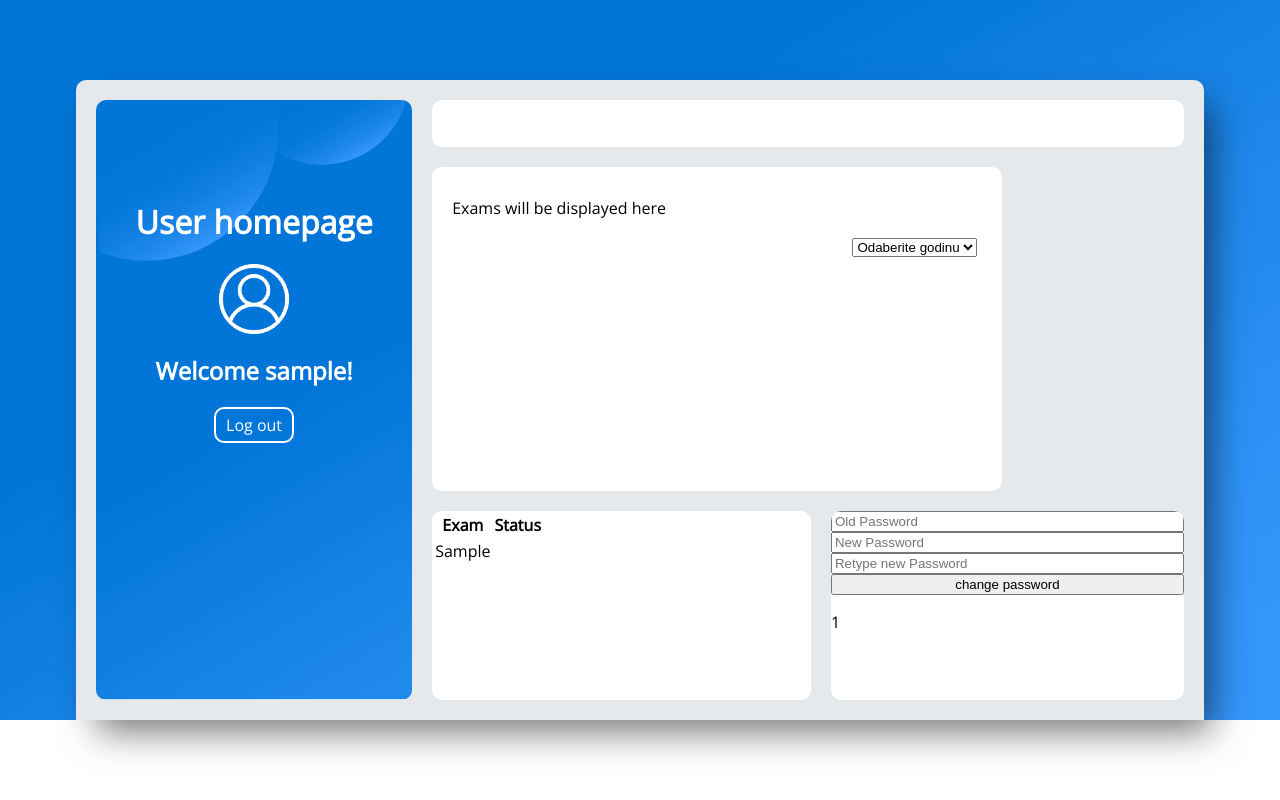
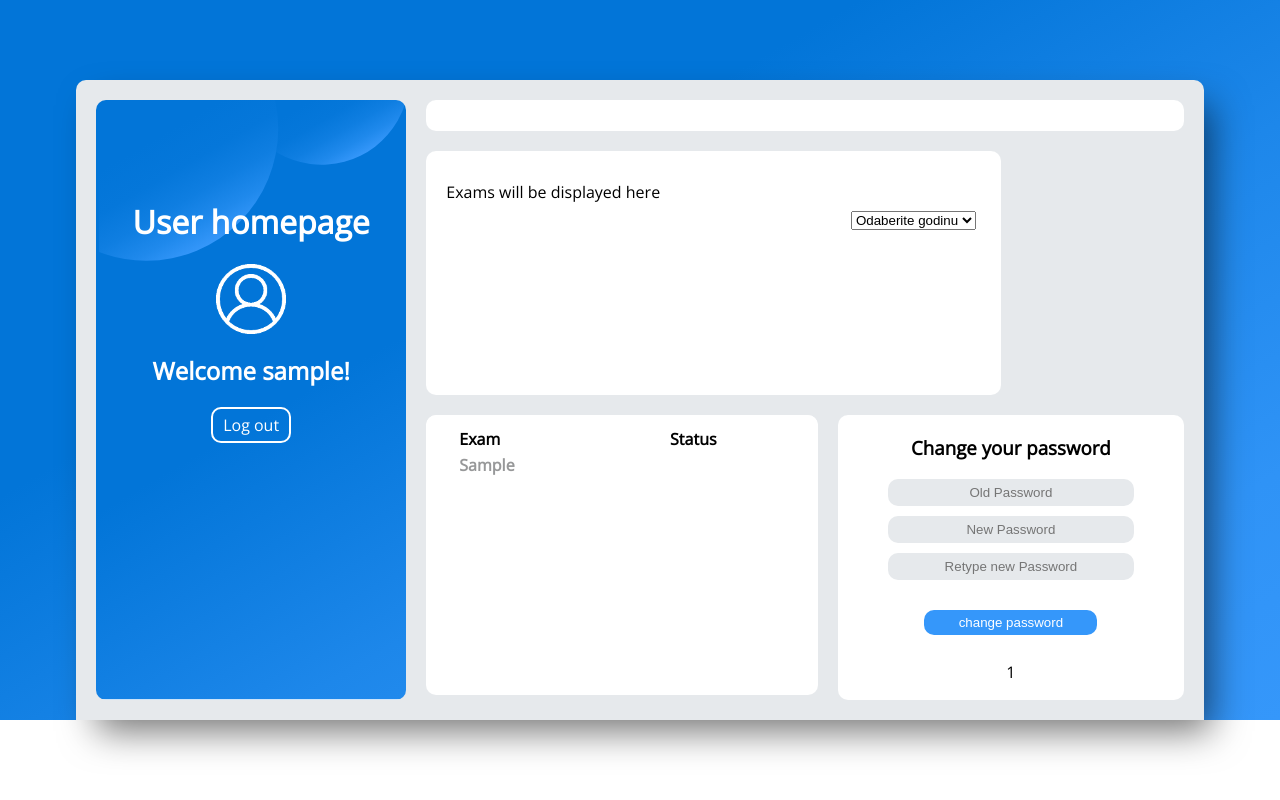
Before and after one commit to darjanDivkovic/examReg, a PHP site: page /pages/user/userHome.php in a window 1280 px wide. Run offline with PHP 8.4, Linux system fonts and the light colour scheme; the visitor is signed in with stand-in values (Sample User, id 1); tables that the repository leaves empty or names only in its code hold one stand-in row (values such as "Sample post").

Commit message:
User homepage starting to look better!

```diff
--- a/pages/user/getRegisteredExams.php
+++ b/pages/user/getRegisteredExams.php
@@ -8,7 +8,7 @@
 
     $exams = $conn->query("SELECT * from requests WHERE username = '$username'")->fetchAll(PDO::FETCH_ASSOC);
 
-    echo "<table>
+    echo "<table id='reg-exams-table'>
             <tr>
             <th>Exam</th>
             <th>Status</th>
--- a/pages/user/userHome.php
+++ b/pages/user/userHome.php
@@ -36,7 +36,8 @@
         <div id="search-bar"></div>
         <div id="exams-container">
             <div id='exams'>Exams will be displayed here</div>
-            <p id=message></p>
+            <div id='exams-bottom'>
+            <p id='message'></p>
             <form>
                 <select name='years' onchange="getExams(this.value);">
                     <option value=''>Odaberite godinu</option>
@@ -46,11 +47,13 @@
                     <option value='4'>cetvrta godina</option>
                 </select>
             </form>
+            </div>
         </div>
         <div id="registered-exams-container">
         <div id='registered-exams'>Registered exams will appear here!</div>
         </div>
         <div id="change-password">
+        <h3>Change your password</h3>
             <form action='../../php/changePassword.php' method='POST' onsubmit='return verifyPasswordChange();'>
             <input type='password' name='old-password' placeholder='Old Password'/>
             <input type='password' name='new-password' placeholder='New Password'/>
--- a/style/userStyle.css
+++ b/style/userStyle.css
@@ -1,5 +1,5 @@
 :root {
-    --blue: #0275d8;
+    --blue: #3597fa;
 }
 
 body {
@@ -42,7 +42,7 @@ body {
 #main-container div {
     background-color: #fff;
     border-radius: 10px;
-    overflow: hidden;
+    overflow-x: hidden;
 }
 
 /* User container */
@@ -86,6 +86,7 @@ body {
 #exams-container {
     grid-area: exams;
     overflow: hidden;
+    overflow-y: auto;
     min-height: 240px;
 }
 
@@ -121,10 +122,10 @@ body {
 
 .reg-exam-btn {
     width: 100px;
-    color: var(--blue);
-    background-color: #fff;
+    color: #fff;
+    background-color:var(--blue);
+    border: none;
     outline: none;
-    border: 2px solid var(--blue);
     padding: 5px 10px;
     border-radius: 10px;
     cursor: pointer;
@@ -136,18 +137,93 @@ body {
     color: #fff;
 }
 
+#exams-bottom {
+    display: flex;
+    flex-direction: row;
+    align-items: center;
+}
+
+#message {
+    margin-left: 30px;
+    color: black;
+    font-weight: bold;
+    text-decoration: underline;
+}
+
 #registered-exams-container {
     grid-area: reg;
-    min-height: 100px;
+    height: 280px;
+    overflow-y: auto;
+}
+
+#reg-exams-table {
+    margin: 10px 30px;
+    vertical-align: middle;
+    text-align: left;
+    width: 100%;
+}
+
+#reg-exams-table td {
+    font-weight: bold;
+    color: #979899;
 }
 
 #change-password {
     grid-area: password;
     display: flex;
     flex-direction: column;
+    justify-content: center;
+    text-align: center;
 }
 
 #change-password form {
     display: flex;
     flex-direction: column;
+    align-items: center;
 }
+
+#change-password form input {
+    width: 70%;
+    height: 25px;
+    margin-bottom: 10px;
+    border-radius: 10px;
+    border: none;
+    text-align: center;
+    background-color: #e6e9ec;
+    transition: 0.3s;
+    outline: none;
+}
+
+#change-password form input:focus {
+    width: 75%;
+}
+
+#change-password form input[type='submit']{
+    margin-top: 20px;
+    width: 50%;
+    background-color: var(--blue);
+    color: #fff;
+    cursor: pointer;
+    transition: 0.3s;
+}
+
+#change-password form input[type='submit']:hover {
+    transform: scale(1.2);
+}
+/* width */
+::-webkit-scrollbar {
+    width: 10px;
+  }
+
+  /* Track */
+  ::-webkit-scrollbar-track {
+    box-shadow: inset 0 0 5px grey;
+    border-radius: 10px;
+  }
+
+  /* Handle */
+  ::-webkit-scrollbar-thumb {
+    background-color: #e6e9ec;
+    border: 1px solid #979899;
+    border-radius: 10px;
+  }
```
